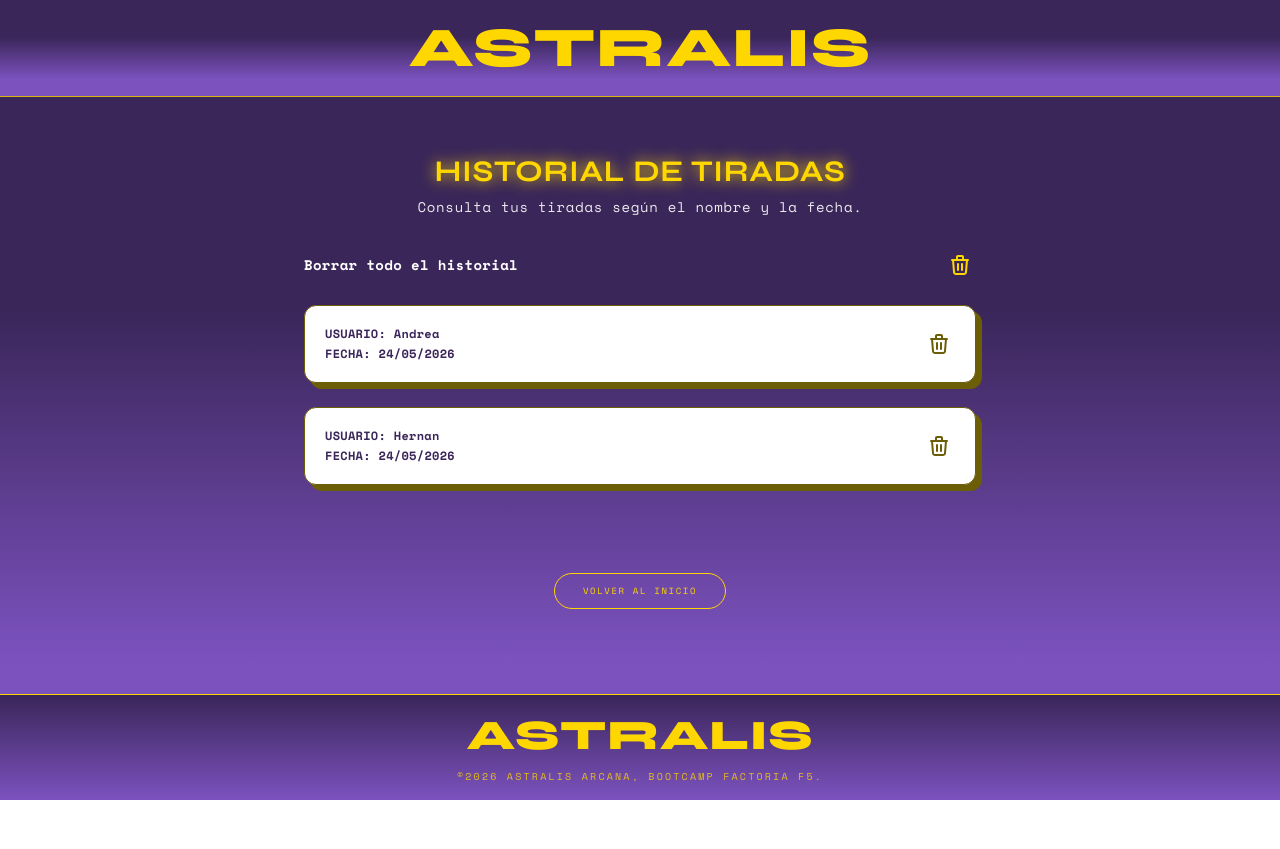
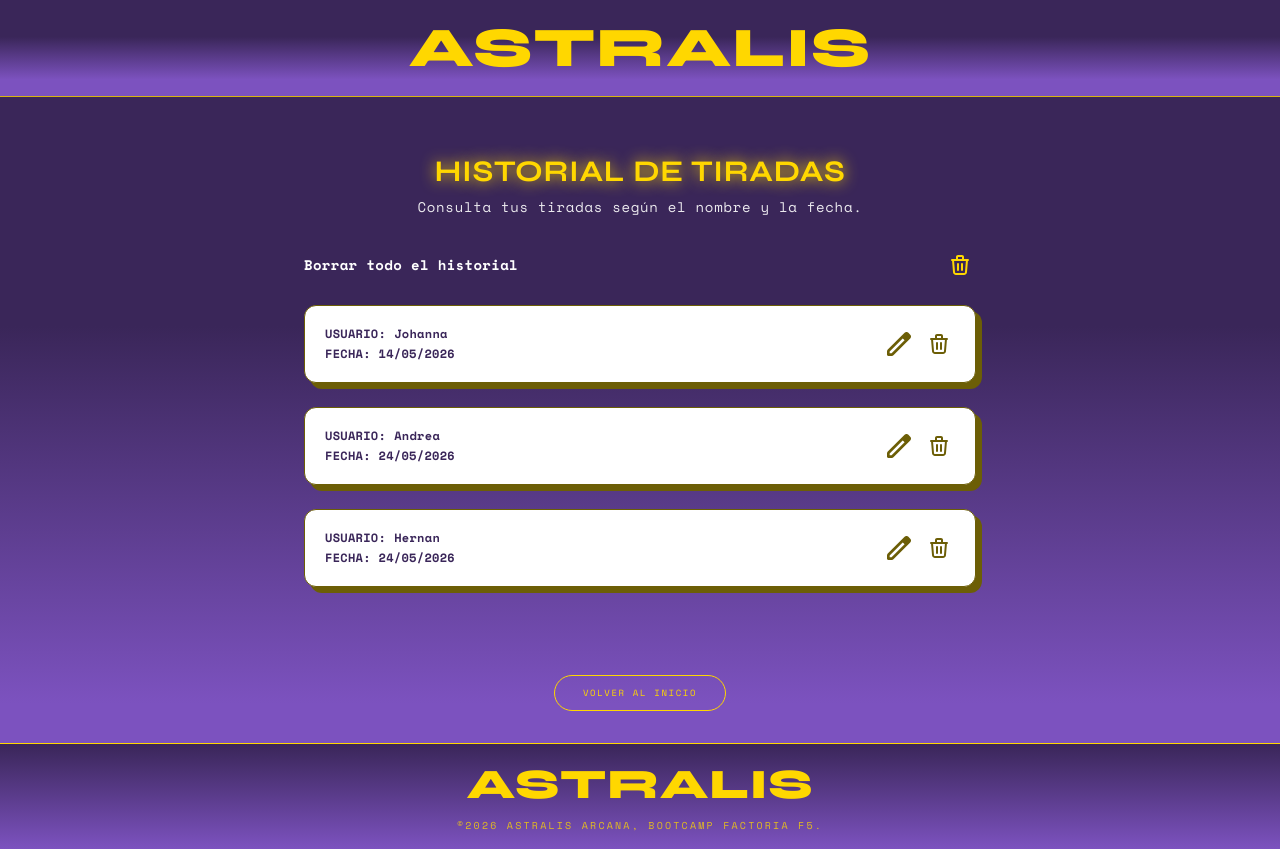
Before and after one commit to TAROT-Equipo3/tarot_project, a React (Vite) app: page /historial in a window 1280 px wide. Before the commit the page ends 800 px from the top, so only its background shows below. Built offline with nearby package versions, Linux system fonts and the light colour scheme; data requests are answered from the project's data file.

Commit message:
feat: add update crud

```diff
--- a/src/components/FrontCard.jsx
+++ b/src/components/FrontCard.jsx
@@ -3,14 +3,27 @@ import PropTypes from "prop-types";
 
 const FrontCard = ({ image, altText = "Carta del Tarot" }) => {
   return (
-    <div className="w-56 md:w-72 rounded-xl shadow-card-selected border-[3px] border-accent p-1.5 bg-border-card-outer mx-auto flex-shrink-0">
+    <>
+      {/* 1. Filtro SVG oculto que define el efecto de rugosidad */}
+      <svg width="0" height="0" className="absolute pointer-events-none">
+        <filter id="roughen">
+          <feTurbulence type="turbulence" baseFrequency="0.065" numOctaves="2" result="noise" />
+          <feDisplacementMap in="SourceGraphic" in2="noise" scale="4" />
+        </filter>
+      </svg>
 
+      {/* 2. Tu componente con el estilo de filtro aplicado */}
+      <div
+        className="w-56 md:w-72 rounded-xl shadow-card-selected border-[3px] border-accent p-1.5 bg-border-card-outer mx-auto flex-shrink-0 overflow-hidden"
+        style={{ filter: "url(#roughen)" }} // <--- Aquí aplicamos el efecto
+      >
         <img
           src={image}
           alt={altText}
           className="w-full h-auto rounded-lg object-cover block"
         />
       </div>
+    </>
   );
 };
 
--- a/src/components/HistorialCardItem.jsx
+++ b/src/components/HistorialCardItem.jsx
@@ -1,19 +1,73 @@
+import { useState } from "react";
 import { DeleteButton } from "./DeleteButton.jsx";
+import editIcon from "../assets/img/edit.svg";
+import saveIcon from "../assets/img/save.svg";
 
-export const HistorialCardItem = ({ item, onDelete }) => {
+export const HistorialCardItem = ({ item, onDelete, onEdit }) => {
+  // 1. Creamos dos estados locales: uno para saber si estamos editando, y otro para guardar lo que el usuario escribe.
+  const [isEditing, setIsEditing] = useState(false);
+  const [newName, setNewName] = useState(item.userName);
+
+  // 2. Esta función se ejecuta al hacer clic en el botón de Guardar
+  const handleSave = () => {
+    onEdit(item.id, newName); // Le enviamos el ID y el nombre nuevo a Historial.jsx
+    setIsEditing(false); // Apagamos el modo edición para volver a ver el texto normal
+  };
+
   return (
     <div className="bg-white rounded-xl p-5 flex justify-between items-center shadow-solid-gold mb-6 border border-goldDark">
-
       {/* La tirada */}
       <div className="flex flex-col gap-1 font-mono text-primary font-bold text-xs tracking-wide">
         <div className="flex items-center gap-2">
-          <p>USUARIO: {item.userName}</p>
+          <p>USUARIO: </p>
+
+          {/* 3. RENDERIZADO CONDICIONAL: Si isEditing es true, mostramos un input. Si es false, mostramos el párrafo */}
+          {isEditing ? (
+            <input
+              type="text"
+              value={newName}
+              onChange={(e) => setNewName(e.target.value)}
+              className="border-b-2 border-accent bg-transparent outline-none text-[#483375] px-1 py-0.5"
+              autoFocus // Hace que el cursor se ponga automáticamente en el input
+            />
+          ) : (
+            <p>{item.userName}</p>
+          )}
         </div>
         <p>FECHA: {item.date}</p>
       </div>
 
-      <DeleteButton onClick={() => onDelete(item.id)} />
+      {/* Acciones */}
+      <div className="flex items-center gap-3">
+        {/* 4. Cambiamos el botón dependiendo del modo */}
+        {isEditing ? (
+          <button
+            onClick={handleSave}
+            className="text-green-600 hover:text-green-800 text-lg"
+            title="Guardar"
+          >
+            <img
+              src={saveIcon}
+              alt="Icono de guardar"
+              className="w-6 h-6 object-contain"
+            />
+          </button>
+        ) : (
+          <button
+            onClick={() => setIsEditing(true)}
+            className="text-[#483375] hover:text-accent"
+            title="Editar nombre"
+          >
+            <img
+              src={editIcon}
+              alt="Icono de editar"
+              className="w-6 h-6 object-contain"
+            />
+          </button>
+        )}
 
+        <DeleteButton onClick={() => onDelete(item.id)} />
+      </div>
     </div>
   );
 };
--- a/src/components/HistorialList.jsx
+++ b/src/components/HistorialList.jsx
@@ -1,6 +1,6 @@
 import { HistorialCardItem } from "./HistorialCardItem";
 
-export const HistorialList = ({ history, onDelete }) => {
+export const HistorialList = ({ history, onDelete, onEdit }) => {
   if (history.length === 0) {
     return <p className="text-center text-white font-mono">No hay tiradas guardadas aún.</p>;
   }
@@ -12,6 +12,7 @@ export const HistorialList = ({ history, onDelete }) => {
           key={item.id}
           item={item}
           onDelete={onDelete}
+          onEdit={onEdit}
         />
       ))}
     </div>
--- a/src/data/db.json
+++ b/src/data/db.json
@@ -1,5 +1,11 @@
 {
   "historial": [
+    {
+      "id": "1",
+      "userName": "Johanna",
+      "date": "14/05/2026",
+      "cards": []
+    },
     {
       "id": "2",
       "userName": "Andrea",
--- a/src/pages/Historial.jsx
+++ b/src/pages/Historial.jsx
@@ -6,6 +6,7 @@ import { useState, useEffect } from "react";
 import {
   getHistorial,
   deleteHistoryItem,
+  updateHistoryName,
 } from "../services/historialApiService";
 import { HistorialList } from "../components/HistorialList";
 import { DeleteButton } from "../components/DeleteButton";
@@ -36,6 +37,20 @@ export default function Historial() {
       setHistorialItems(historialItems.filter((item) => item.id !== id));
     } catch (error) {
       console.error(error);
+    }
+  };
+  const handleEditItem = async (id, newName) => {
+    // Verificamos que el nombre no esté vacío
+    if (newName && newName.trim() !== "") {
+      try {
+        // Hacemos el PATCH a la base de datos
+        const updatedItem = await updateHistoryName(id, { userName: newName });
+
+        // Actualizamos la pantalla
+        setHistorialItems(historialItems.map(r => r.id === id ? updatedItem : r));
+      } catch (error) {
+        console.error("Error al actualizar el nombre:", error);
+      }
     }
   };
 
@@ -88,7 +103,11 @@ export default function Historial() {
           <DeleteButton onClick={handleClearAllHistory} variant="yellow" />
         </div>
         <div>
-          <HistorialList history={historialItems} onDelete={handleDelete} />
+          <HistorialList
+            history={historialItems}
+            onDelete={handleDelete}
+            onEdit={handleEditItem}
+          />
         </div>
         <div>
           <div className="w-full flex justify-center mt-12 md:mt-16 mb-8">
--- a/src/services/historialApiService.js
+++ b/src/services/historialApiService.js
@@ -1,6 +1,6 @@
-// Endpoints del json-server local
 import axios from "axios";
 
+// Esta es tu única "fuente de la verdad" para la URL
 const API_URL = "http://localhost:3000/historial";
 
 export async function getHistorial() {
@@ -12,3 +12,9 @@ export async function getHistorial() {
 export async function deleteHistoryItem(id) {
     await axios.delete(`${API_URL}/${id}`);
 }
+
+// Reutilizamos el API_URL de arriba, sin volver a declararlo
+export const updateHistoryName = async (id, updatedData) => {
+  const response = await axios.patch(`${API_URL}/${id}`, updatedData);
+  return response.data;
+}
```
Also changed, not shown: src/assets/img/edit.svg (added), src/assets/img/save.svg (added). Lines whose indentation alone changed are shown as unchanged.
